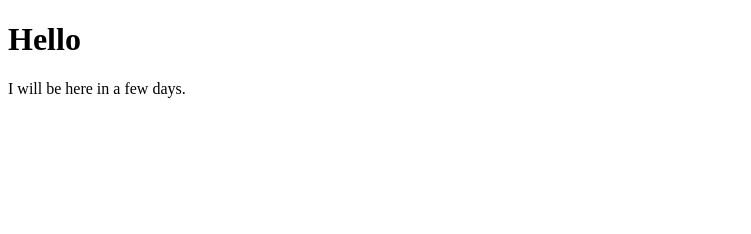
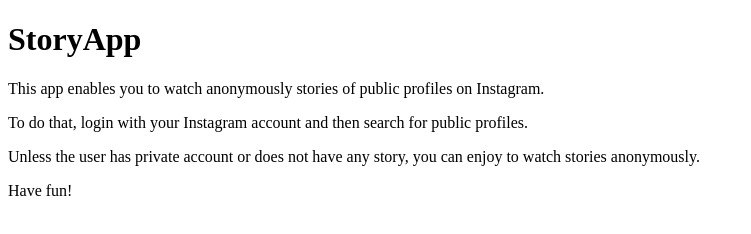
Before and after one commit to storyapp/storyapp.github.io, a plain HTML site: page index.html in a window 1280 px wide. Shown: the whole page, without its empty margins (0-751 px from the left). Drawn offline with Linux system fonts and the light colour scheme.

Commit message:
Update index.html

```diff
--- a/index.html
+++ b/index.html
@@ -1,7 +1,10 @@
 <!DOCTYPE html>
 <html>
 <body>
-<h1>Hello</h1>
-<p>I will be here in a few days.</p>
+<h1>StoryApp</h1>
+<p>This app enables you to watch anonymously stories of public profiles on Instagram.</p>
+<p>To do that, login with your Instagram account and then search for public profiles.</p>
+<p>Unless the user has private account or does not have any story, you can enjoy to watch stories anonymously.</p>
+<p>Have fun!</p>
 </body>
 </html>
```
